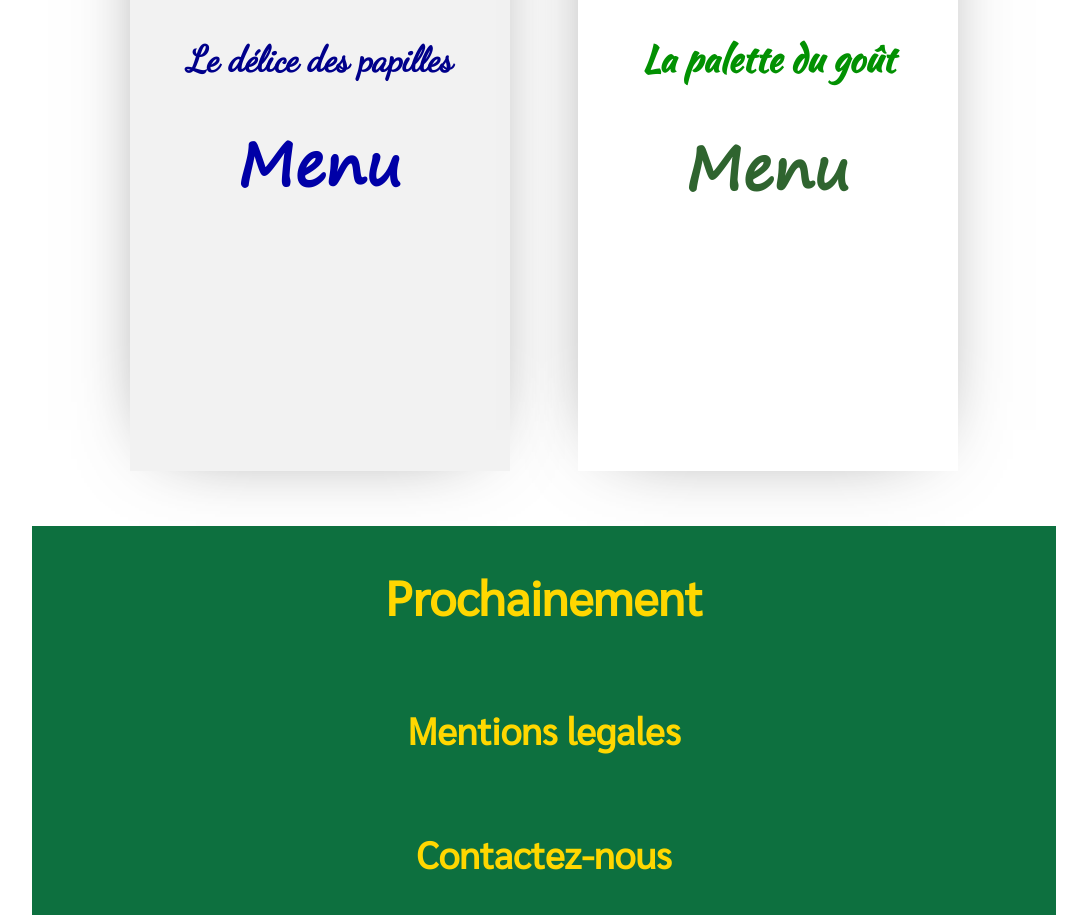
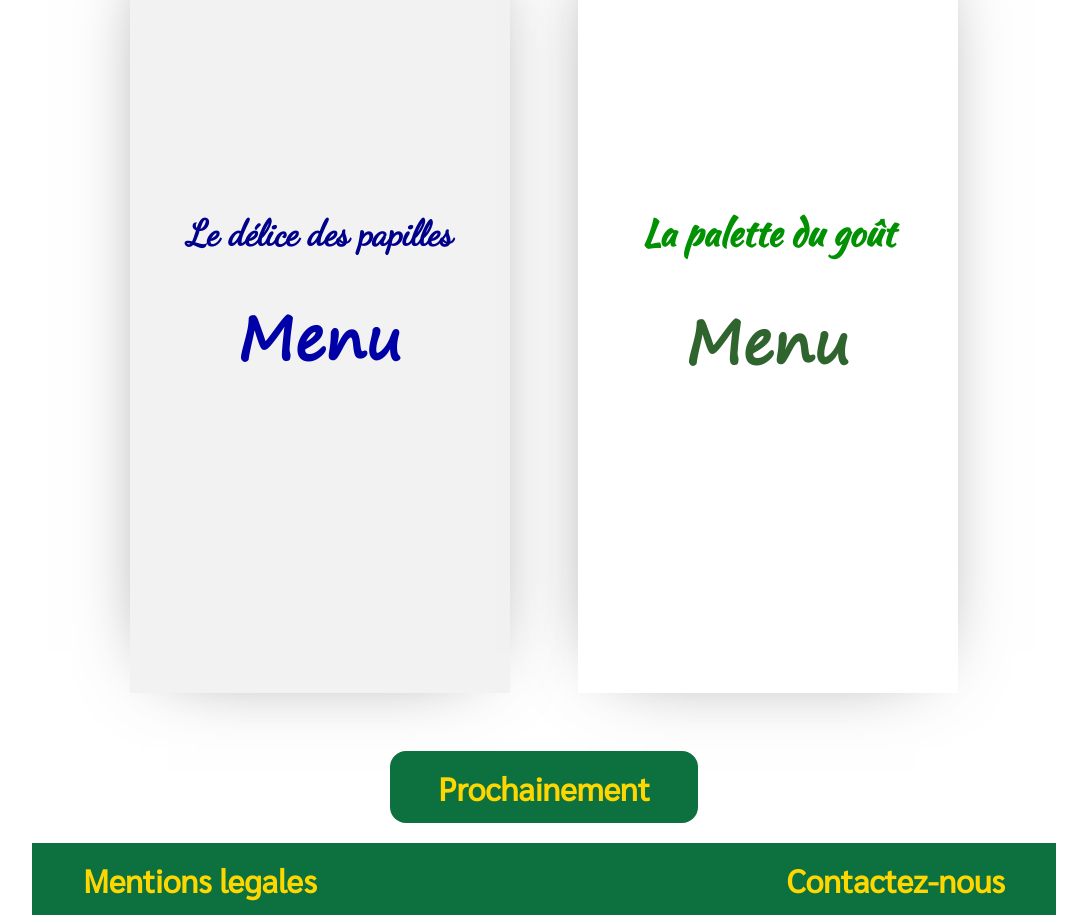
Before and after one commit to SvoronaM/Ohmyfood_projet_3, a plain HTML site: page index.html in a window 1280 px wide. Shown: the part 1093-2016 px from the top of the page, without its empty margins (104-1191 px from the left). Drawn offline with nearby package versions, Linux system fonts and the light colour scheme; a web font is replaced by a local one.

Commit message:
index_final
Signed-off-by: SvoronaM <sergeymigal@gmail.com>

```diff
--- a/index.html
+++ b/index.html
@@ -18,7 +18,9 @@
     </head>
     <body>
       <header>
-        <h1><a href="#" style="color:gold">ohmyfood</a></h1>
+        <div id="bouton" class="ohmyfood">
+          <a href="#">ohmyfood</a>
+        </div>
       </header>
       <section>
         <div class="row">
@@ -52,8 +54,13 @@
         </div>
       </section>
       <footer>
-        <h2>Prochainement</h2>
-        <h3>Mentions legales</h3><h3>Contactez-nous</h3>
+        <div id="bouton" class="prochainement">
+            <a href="#">Prochainement</a>
+        </div>
+        <div id="bouton" class="mentions">
+          <p><a href="#">Mentions legales</a></p>
+          <p><a href="#">Contactez-nous</a></p>
+        </div>
       </footer>
     </body>
 </html>
--- a/style.css
+++ b/style.css
@@ -27,19 +27,25 @@
     text-decoration: none;
     outline: none;
     margin: auto;
+    color: gold;
 
 }
-h1
+#bouton
 {
     display: flex;
-    justify-content: space-between;
-    font-size: 4em;
     font-family: 'Sarabun', sans-serif;
     font-weight: bold;
+    margin: auto;
     background-color: rgb(13, 112, 63);
+
+}
+.ohmyfood
+{
+    font-size: 4em;
+    text-align: center;
     width: 80%;
+    height: 100%;
     margin: auto;
-    height: 100%;
 }
 section
 {
@@ -147,17 +153,33 @@
 {
     display: flex;
     flex-direction: column;
+    font-size: 2rem;
     align-items: center;
-    color: gold;
-    font-family: 'Sarabun', sans-serif;
-    font-size: 2em;
-    font-weight: 100;
+    width: 80%;
+    height: 10%;
     margin: auto;
-    width: 80%;
-    background-color: rgb(13, 112, 63);
 }
-footer h3
+.prochainement
+{
+    width: 30%;
+    height: 50%;
+    border-radius: 0.5em;
+    text-align: center;
+}
+#bouton.mentions
 {
     display: flex;
     flex-direction: row;
+    justify-content: space-between;
+    background-color: rgb(13, 112, 63);
+    margin-top: 2%;
+    width: 100%;
+    height: 50%;
 }
+p
+{
+    margin-left: 5%;
+    margin-right: 5%;
+    margin-top: auto;
+    margin-bottom: auto;
+}
```
